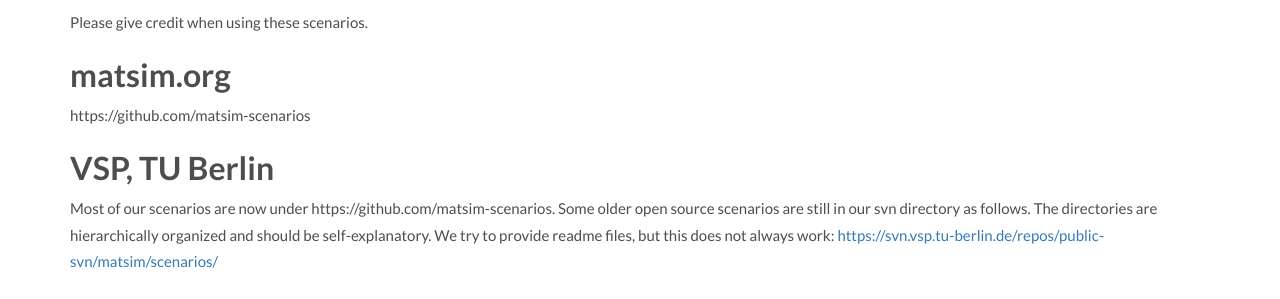
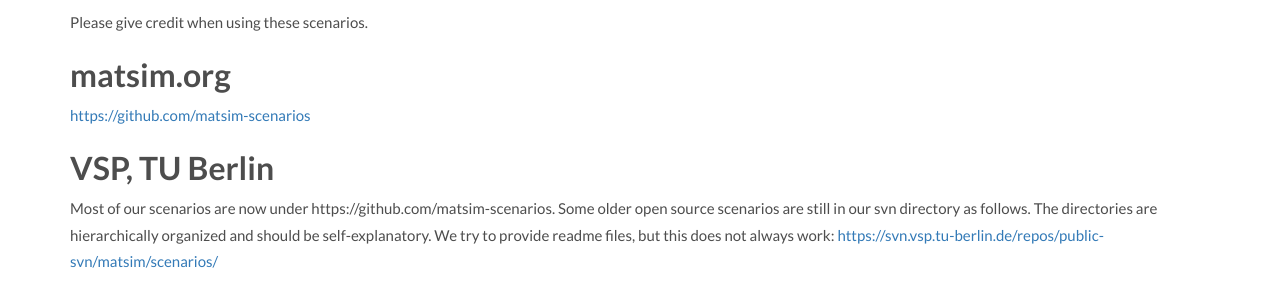
Before and after one commit to matsim-org/jekyll-website, a Jekyll site: the page built from open-scenario-data.md, in a window 1280 px wide. Shown: the part 273-572 px from the top of the page. Built offline with Jekyll 4.4.1, drawn with Linux system fonts in a browser that asks for light colours; some web fonts are replaced; our own code applies the rules of GitHub Pages for plain Markdown files.

Commit message:
make link clickable

```diff
--- a/open-scenario-data.md
+++ b/open-scenario-data.md
@@ -12,7 +12,7 @@
 matsim.org
 --------------
 
-https://github.com/matsim-scenarios
+<https://github.com/matsim-scenarios>
 
 VSP, TU Berlin
 --------------
```
